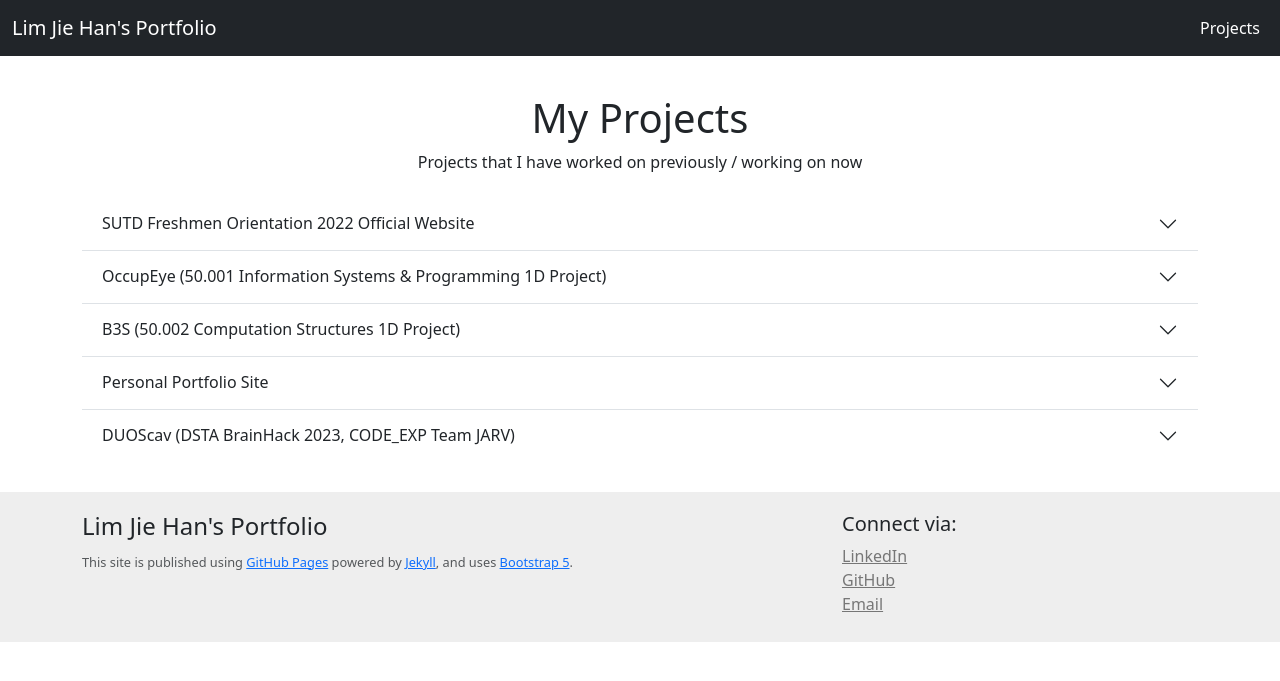
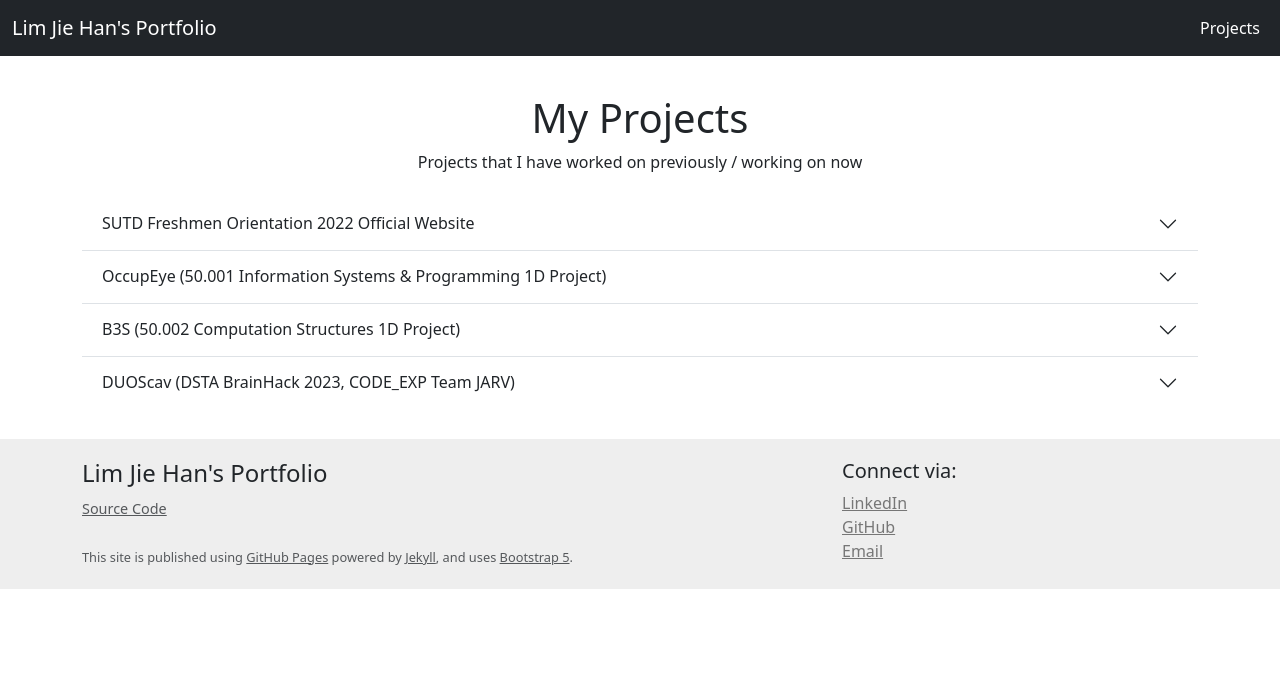
Before and after one commit to LimJH272/limjh272.github.io, a Jekyll site: the page built from projects.html, in a window 1280 px wide. Shown: the top 681 px of the page. Built offline with Jekyll 4.4.1, drawn with Linux system fonts in a browser that asks for light colours.

Commit message:
Moved portfolio source code to footer

```diff
--- a/_layouts/default.html
+++ b/_layouts/default.html
@@ -1,12 +1,13 @@
 <!DOCTYPE html>
 
 <html>
+
 <head>
     <!-- Google tag (gtag.js) -->
     <script async src="https://www.googletagmanager.com/gtag/js?id={{site.google_analytics}}"></script>
     <script>
         window.dataLayer = window.dataLayer || [];
-        function gtag(){dataLayer.push(arguments);}
+        function gtag() { dataLayer.push(arguments); }
         gtag('js', new Date());
 
         gtag('config', '{{site.google_analytics}}');
@@ -45,7 +49,14 @@
                 <div class="col col-md-8">
                     <div class="p-20">
                         <h4>Lim Jie Han's Portfolio</h4>
-                            <span class="text-muted" style="font-size: 0.8em;">This site is published using <a href="https://docs.github.com/en/pages" target="_blank">GitHub Pages</a> powered by <a href="https://jekyllrb.com/" target="_blank">Jekyll</a>, and uses <a href="https://getbootstrap.com/" target="_blank">Bootstrap 5</a>.</span>
+                        <span style="font-size: 0.9em;"><a href="https://github.com/LimJH272/limjh272.github.io"
+                                target="_blank" class="text-muted">Source Code</a></span><br><br>
+                        <span class="text-muted" style="font-size: 0.8em;">This site is published using <a
+                                href="https://docs.github.com/en/pages" target="_blank" class="text-muted">GitHub
+                                Pages</a> powered by <a href="https://jekyllrb.com/" target="_blank"
+                                class="text-muted">Jekyll</a>, and
+                            uses <a href="https://getbootstrap.com/" target="_blank" class="text-muted">Bootstrap 5</a>.
+                        </span>
                     </div>
                 </div>
                 {% if site.data.contacts[0] %}
@@ -74,4 +85,5 @@
 
     <script src="/myscripts.js"></script>
 </body>
+
 </html>
```
Also changed, not shown: other parts of _layouts/default.html (+5 -2 lines), _data/projects.yml (+0 -8 lines). Lines whose indentation alone changed are shown as unchanged.
